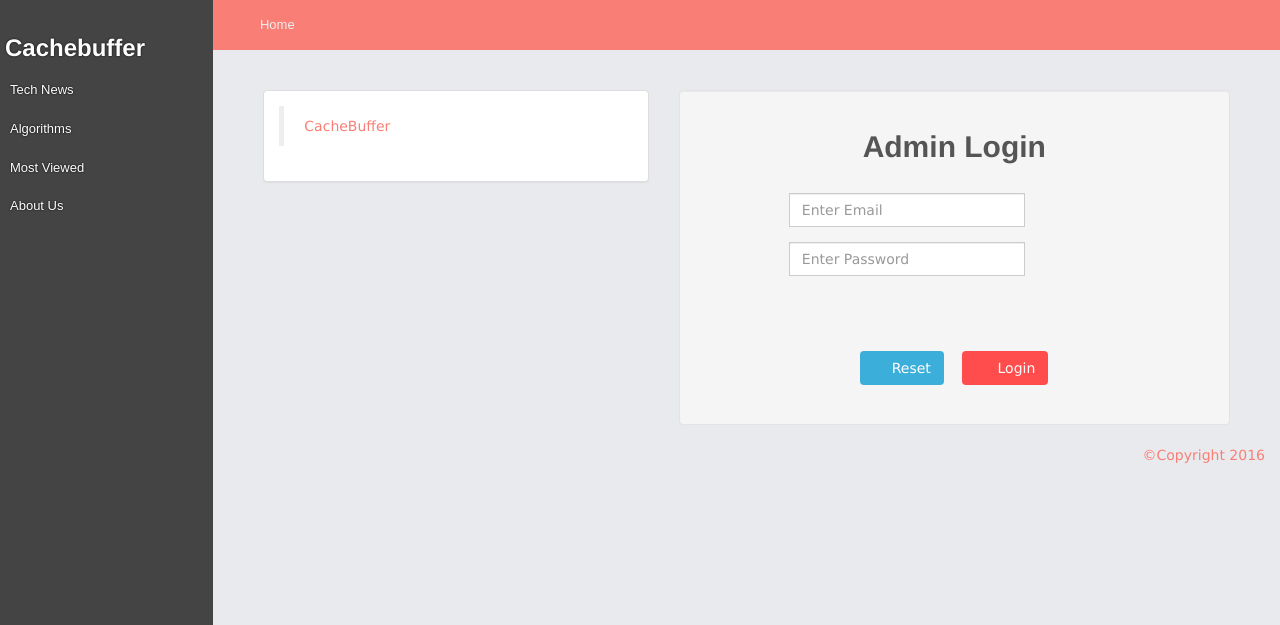
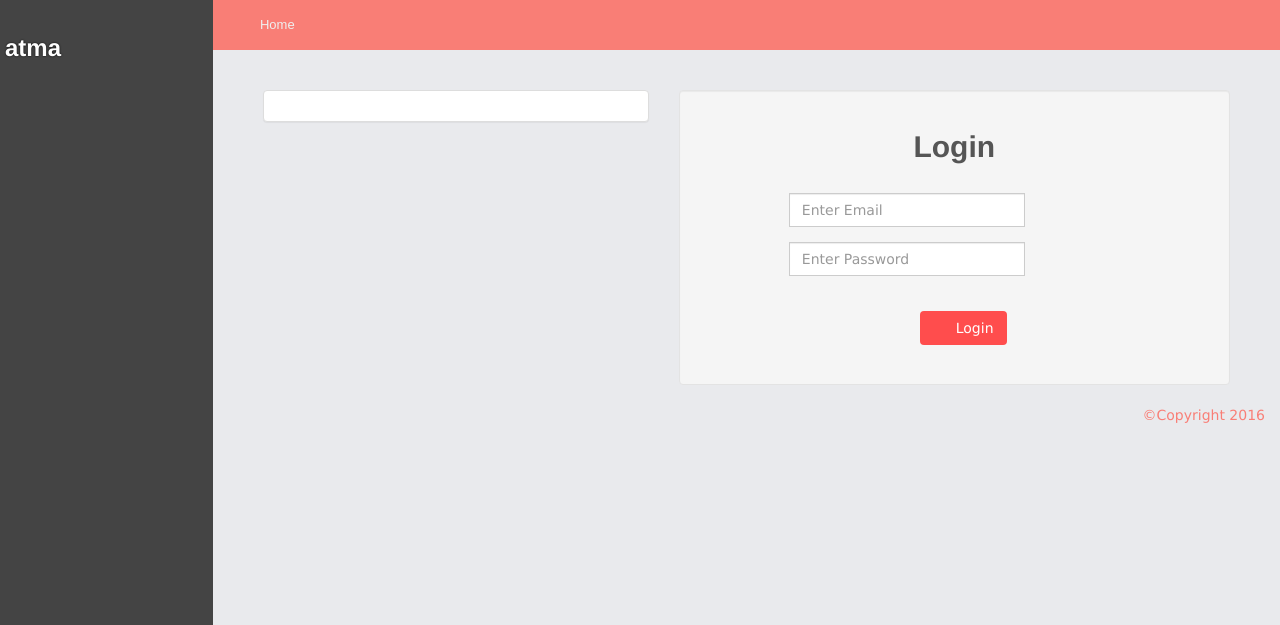
Before and after one commit to Mumbai2016/team-2, a PHP site: page /atma/registrations/adminlogin.php in a window 1280 px wide. Shown: the top 625 px of the page. Run offline with PHP 8.4, Linux system fonts and the light colour scheme; some libraries are stand-ins or nearby versions; some web fonts are replaced.

Commit message:
Admin login to atmadash

```diff
--- a/index.php
+++ b/index.php
@@ -168,8 +168,8 @@ $("#result").click(function(e){
 
 
                 <ul class="nav hidden-xs" id="lg-menu">
-                    <li class="active"><a href="#featured">.....</a></li>
-                    <li><a href="#stories">.....</a></li>
+                    <li class="active"><a href="registrations/adminlogin.php">Admin</a></li>
+                    <li><a href="registrations/ngologin.php">NGO login</a></li>
                     <li><a href="#">.....</a></li>
                     <li><a href="#">.....</a></li>
                 </ul>
--- a/registrations/adminlogin.php
+++ b/registrations/adminlogin.php
@@ -12,7 +12,7 @@ session_start();
   <head>
     <meta http-equiv="content-type" content="text/html; charset=UTF-8">
     <meta charset="utf-8">
-    <title>Cachebuffer</title>
+    <title>atma</title>
     <meta name="generator" content="Bootply" />
     <meta name="viewport" content="width=device-width, initial-scale=1, maximum-scale=1">
     <link href="../css/bootstrap.min.css" rel="stylesheet">
@@ -21,20 +21,10 @@ session_start();
     <![endif]-->
     <link href="../css/styles.css" rel="stylesheet">
 
-    <script src='https://www.google.com/recaptcha/api.js'></script>
+
 
   </head>
   <body>
-
-<div id="fb-root"></div>
-<script>(function(d, s, id) {
-  var js, fjs = d.getElementsByTagName(s)[0];
-  if (d.getElementById(id)) return;
-  js = d.createElement(s); js.id = id;
-  js.src = "//connect.facebook.net/en_US/sdk.js#xfbml=1&version=v2.6";
-  fjs.parentNode.insertBefore(js, fjs);
-}(document, 'script', 'facebook-jssdk'));</script>
-
 
 
 
@@ -53,7 +43,7 @@ error_reporting(0);
     include ('database_connection.php');
 
 
-$dbc = new mysqli('localhost', 'u414877475_cache', 'jaikumari@9821', 'u414877475_cache');
+$dbc = new mysqli('localhost', 'root', '', 'atma');
 
 
 
@@ -96,30 +86,10 @@ $dbc = new mysqli('localhost', 'u414877475_cache', 'jaikumari@9821', 'u414877475
 
 
 
-if(isset($_POST['g-recaptcha-response'])){
-          $captcha=$_POST['g-recaptcha-response'];
-        }
-
-
-        if(!$captcha){
-          echo '<h2>Please check the the captcha form.</h2>';
-          exit;
-        }
 
 
 
- $secretKey = "6Lcagh4TAAAAAFnctTPFr7Et70UWbyornGsVL13t";
-        $ip = $_SERVER['REMOTE_ADDR'];
-        $response=file_get_contents("https://www.google.com/recaptcha/api/siteverify?secret=".$secretKey."&response=".$captcha."&remoteip=".$ip);
-        $responseKeys = json_decode($response,true);
-        if(intval($responseKeys["success"]) !== 1) {
-          echo '<h2>You are spammer ! Get the @$%K out</h2>';
-        }
-
-
-
-
-        $query_check_credentials = "SELECT * FROM admin WHERE (Email='$Email' AND password='$Password') AND Activation IS NULL";
+        $query_check_credentials = "SELECT * FROM reg_users WHERE (Email='$Email' AND password='$Password') AND Activation IS NULL";
 
 
 
@@ -136,11 +106,7 @@ if(isset($_POST['g-recaptcha-response'])){
 
             $_SESSION = mysqli_fetch_array($result_check_credentials, MYSQLI_ASSOC);//Assign the result of this query to SESSION Global Variable
 
-            echo ("<SCRIPT LANGUAGE='JavaScript'>
-    window.alert('Admin')
-    window.location.href='../Users/adminhome.php';
-    </SCRIPT>");
-
+            header("Location:../dash/atmadash.php");
 
 
           }else
@@ -211,7 +177,7 @@ if(isset($_POST['g-recaptcha-response'])){
 
                   <ul class="list-unstyled hidden-xs" id="sidebar-header">
                     <li>
-                      <h3>Cachebuffer</h3>
+                      <h3>atma</h3>
                     </li>
                 </ul>
 
@@ -228,24 +194,9 @@ if(isset($_POST['g-recaptcha-response'])){
 
 
 
-                <ul class="nav hidden-xs" id="lg-menu">
-                    <li class="active"><a href="#featured">Tech News</a></li>
-                    <li><a href="#">Algorithms</a></li>
-                    <li><a href="#">Most Viewed</a></li>
-                    <li><a href="#">About Us</a></li>
-                </ul>
+</br></br></br></br></br>
 
 
-</br></br></br></br></br>
-<div class="a2a_kit a2a_kit_size_32 a2a_floating_style a2a_vertical_style" style="left:0px; top:250px;">
-    <a href="https://www.facebook.com/cachebuffer/" class="a2a_button_facebook"></a>
-    <a class="a2a_button_twitter"></a>
-    <a class="a2a_button_google_plus"></a>
-    <a class="a2a_button_pinterest"></a>
-   <!-- <a class="a2a_dd" href="https://www.addtoany.com/share"></a>-->
-</div>
-
-<script async src="//static.addtoany.com/menu/page.js"></script>
 
 
 
@@ -278,18 +229,7 @@ if(isset($_POST['g-recaptcha-response'])){
                       </li>
 
                     </ul>
-                    <ul class="nav navbar-nav navbar-right">
-                      <li class="dropdown">
-                        <a href="#" class="dropdown-toggle" data-toggle="dropdown"><i class="glyphicon glyphicon-user"></i></a>
-                        <ul class="dropdown-menu">
-                          <li><a href="">More</a></li>
-                          <li><a href="">More</a></li>
-                          <li><a href="">More</a></li>
-                          <li><a href="">More</a></li>
-                          <li><a href="">More</a></li>
-                        </ul>
-                      </li>
-                    </ul>
+
                     </nav>
                 </div>
                 <!-- /top nav -->
@@ -309,8 +249,6 @@ if(isset($_POST['g-recaptcha-response'])){
                                 <div class="panel-body">
 
 
-
-<div class="fb-page" data-href="https://www.facebook.com/cachebuffer/" data-tabs="timeline" data-small-header="false" data-adapt-container-width="true" data-hide-cover="false" data-show-facepile="true"><div class="fb-xfbml-parse-ignore"><blockquote cite="https://www.facebook.com/cachebuffer/"><a href="https://www.facebook.com/cachebuffer/">CacheBuffer</a></blockquote></div></div>
 
 
                                 </div>
@@ -334,7 +272,7 @@ if(isset($_POST['g-recaptcha-response'])){
 
 
 
-<center><p><b><h2>Admin Login</h2></b></p></center>
+<center><p><b><h2>Login</h2></b></p></center>
 
  <form action="adminlogin.php" method="post" class="form-horizontal">
       <fieldset>
@@ -357,23 +295,13 @@ if(isset($_POST['g-recaptcha-response'])){
               </div>
 
 
-</br>
-                                     <center>
-                                        <div class="g-recaptcha"
-                                              data-theme="light"
-                                               data-sitekey="6Lcagh4TAAAAALgGBcwrus_101e2S7ayzC1dSvpt"
-                                               style="transform:scale(0.77);transform-origin:0 0">
-                                        </div> </center>
-
-                                    </br>
-
 
 
             </div>
           </div>
           <center>
             <br>
-            <button style="background-color: #3bafda;color: #ffffff;text-decoration: none;"  type="reset" class="btn primary"><span class="glyphicon glyphicon-refresh"></span>&nbspReset</button>&nbsp&nbsp&nbsp
+        &nbsp&nbsp&nbsp
             <input type="hidden" name="formsubmitted" value="TRUE" />
             <button  style="background-color: #ff4d4d;color: #ffffff;text-decoration: none;"  type="submit" class="btn primary"><span class="glyphicon glyphicon-log-in"></span>&nbsp&nbspLogin</button></center>
             <br>
@@ -382,6 +310,7 @@ if(isset($_POST['g-recaptcha-response'])){
         </div>
       </fieldset>
     </form>
+
 
 
 
@@ -418,7 +347,7 @@ if(isset($_POST['g-recaptcha-response'])){
                       <hr>
 
                       <h4 class="text-center">
-                      <a href="http://www.cachebuffer.com" target="ext">Cachebuffer</a>
+                      <a href="http://www.atma.com" target="ext">atma</a>
                       </h4>
 
                       <hr>
```
